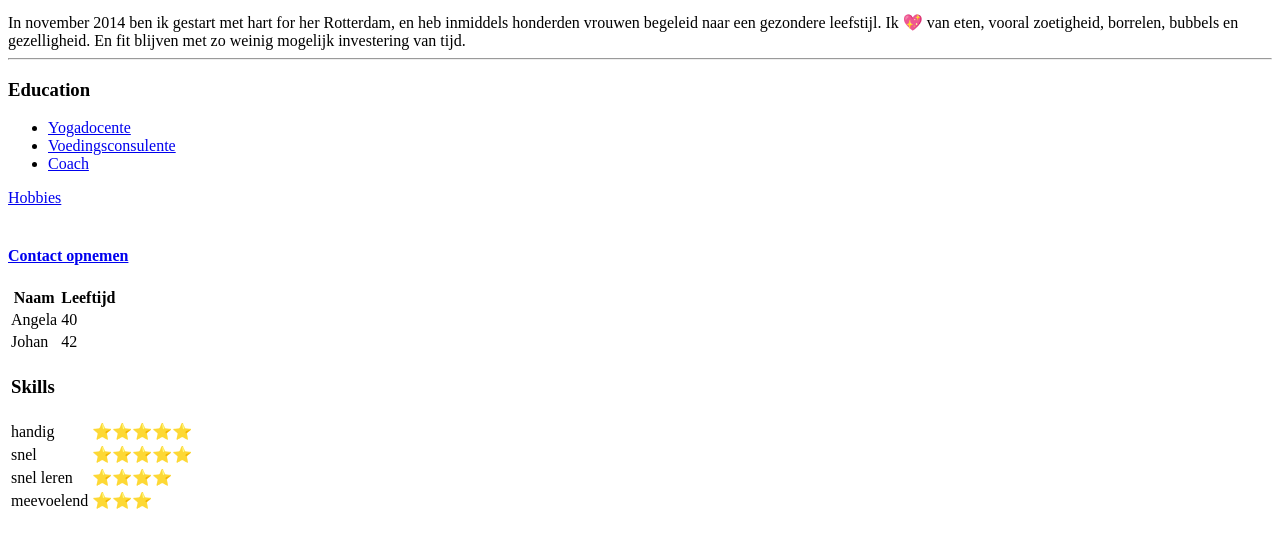
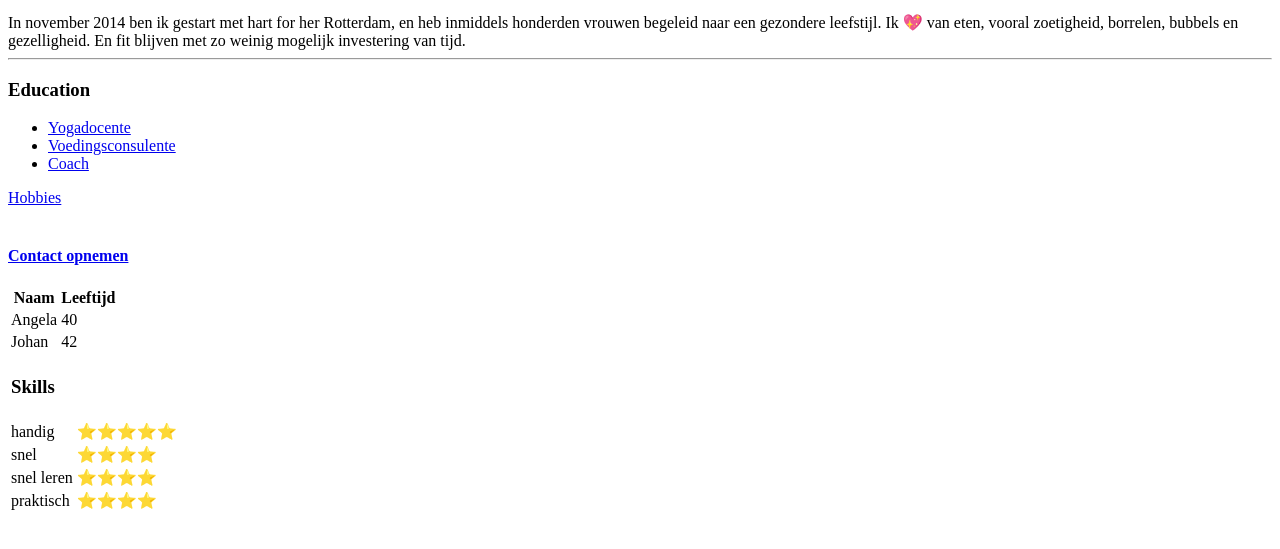
Before and after one commit to triesb/CV, a plain HTML site: page index.html in a window 1280 px wide. Shown: the part 199-748 px from the top of the page. Drawn offline with Linux system fonts and the light colour scheme.

Commit message:
Update index.html

```diff
--- a/index.html
+++ b/index.html
@@ -68,14 +68,14 @@
           <td>⭐⭐⭐⭐⭐</td>
         <tr>
           <td>snel</td>
-          <td>⭐⭐⭐⭐⭐</td>
+          <td>⭐⭐⭐⭐</td>
         <tr>
           <td>snel leren</td>
           <td>⭐⭐⭐⭐</td>
         </tr>
         <tr>
-          <td>meevoelend</td>
-          <td>⭐⭐⭐</td>
+          <td>praktisch</td>
+          <td>⭐⭐⭐⭐</td>
         </tr>
       </table>
 
```
